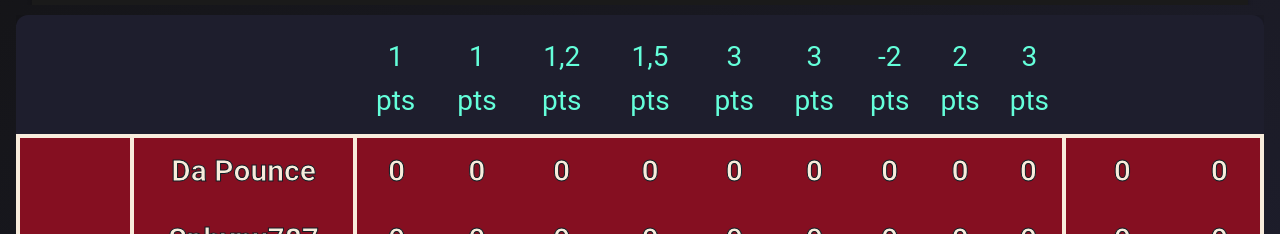
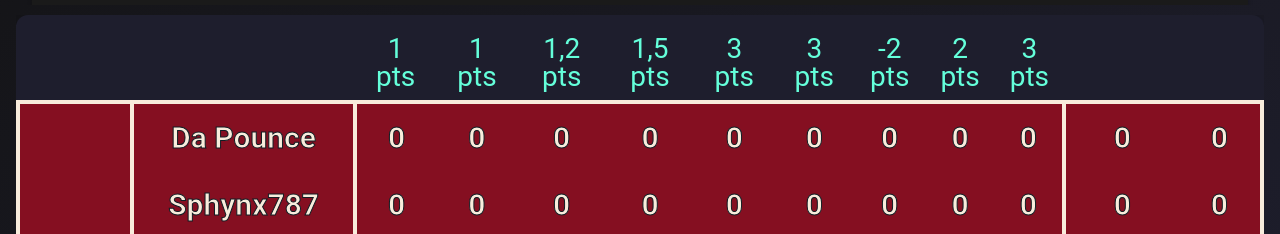
Before and after one commit to La-Gamblure/pbav2, a plain HTML site: page index.html in a window 1280 px wide. Shown: the part 385-619 px from the top of the page. Drawn offline with nearby package versions, Linux system fonts and the light colour scheme.

Commit message:
Update stats-tables.css

```diff
--- a/css/stats-tables.css
+++ b/css/stats-tables.css
@@ -121,7 +121,7 @@
     /* La couleur de bordure est appliquée dynamiquement par JavaScript */
   }
 
-   /* ligne d'en‑tête (Stats / Players / PTS …) */
+  /* ligne d'en‑tête (Stats / Players / PTS …) */
   .stats-row td {
     background: #1E1E2D;
     color: #64ffda;
@@ -134,9 +134,10 @@
     color: #64ffda;
     font-size: 28px;
     font-weight: 400;
-    padding: 0.4rem 0.5rem;
+    padding: 0.1rem 0.3rem;
     text-align: center;
     border: none;
+    line-height: 1;
   }
 
   /* Suppression de la classe darker */
```
